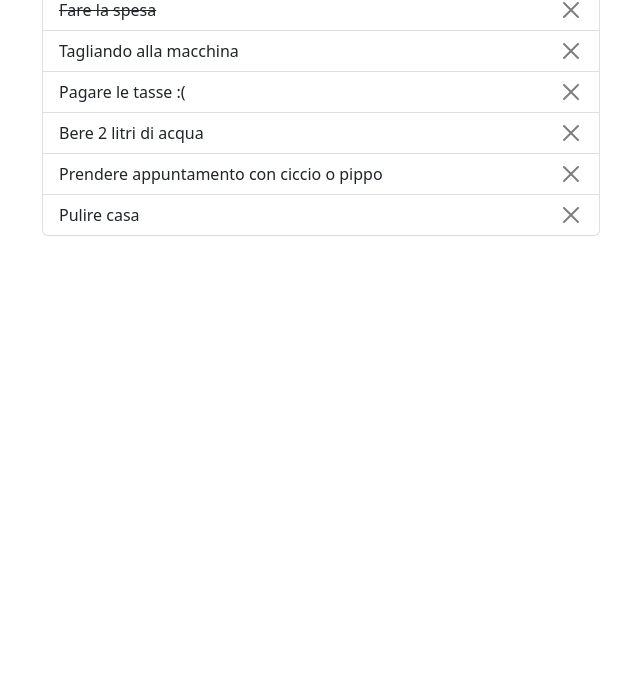
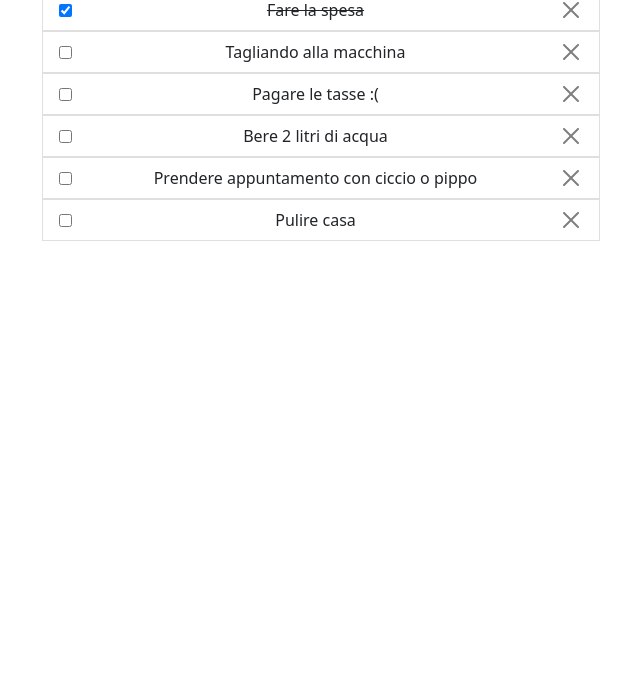
Before and after one commit to patrictobola/vue-todolist, a plain HTML site: page index.html in a window 1280 px wide. Shown: the part 115-800 px from the top of the page, without its empty margins (319-959 px from the left). Drawn offline with nearby package versions, Linux system fonts and the light colour scheme.

Commit message:
milestone 1 with checkbox

```diff
--- a/index.html
+++ b/index.html
@@ -31,10 +31,13 @@
             <div class="w-50 m-auto mt-5">
                 <h1 class="text-center">Todo list bro</h1>
                 <ul class="list-group w-100 ">
-                    <li v-for="task in tasks" class="list-group-item d-flex align-items-center justify-content-between "
-                        :class="{'text-decoration-line-through' : task.done}">
-                        {{task.name}}
-                        <button type="button" class="btn-close"></button>
+                    <label v-for="task in tasks">
+                        <li class="list-group-item d-flex align-items-center justify-content-between "
+                            :class="{'text-decoration-line-through' : task.done}">
+                            <input type="checkbox" v-model="task.done">
+                            {{task.name}}
+                    </label>
+                    <button type="button" class="btn-close"></button>
                     </li>
 
                 </ul>
```
